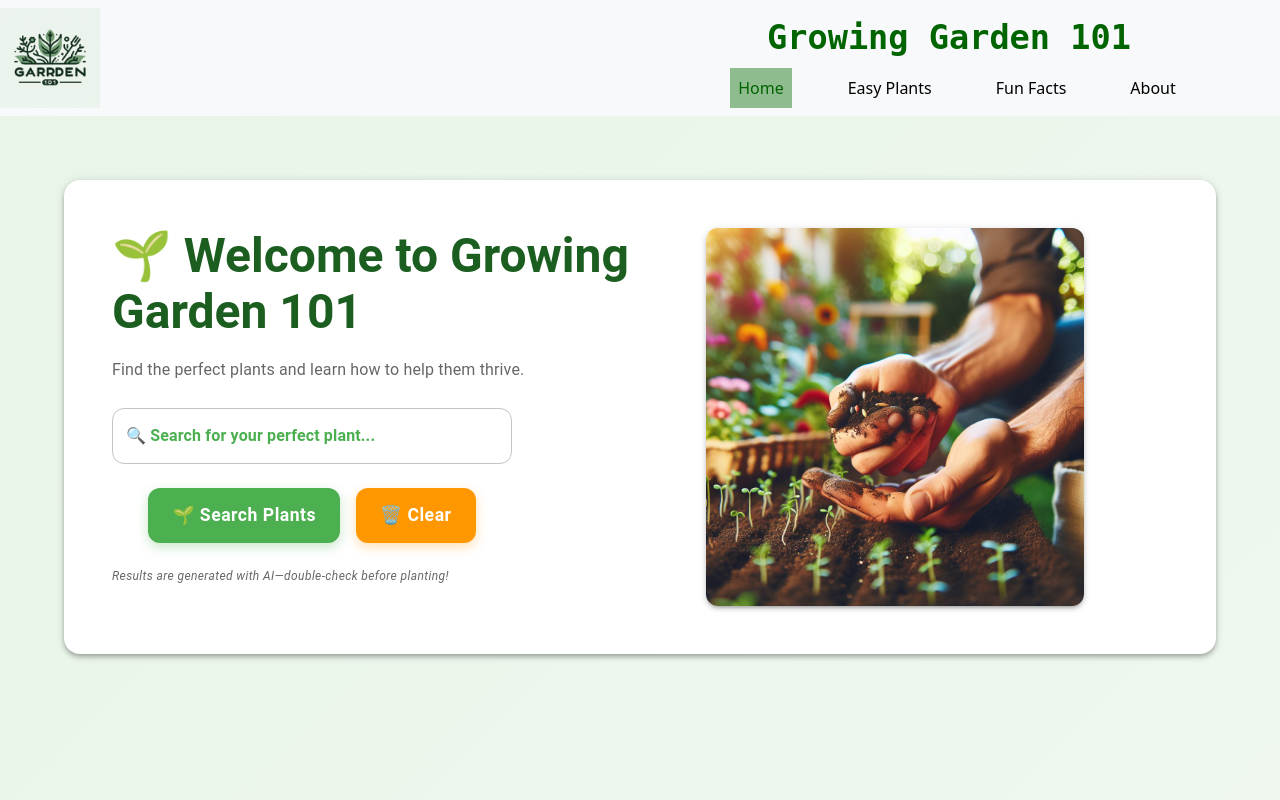
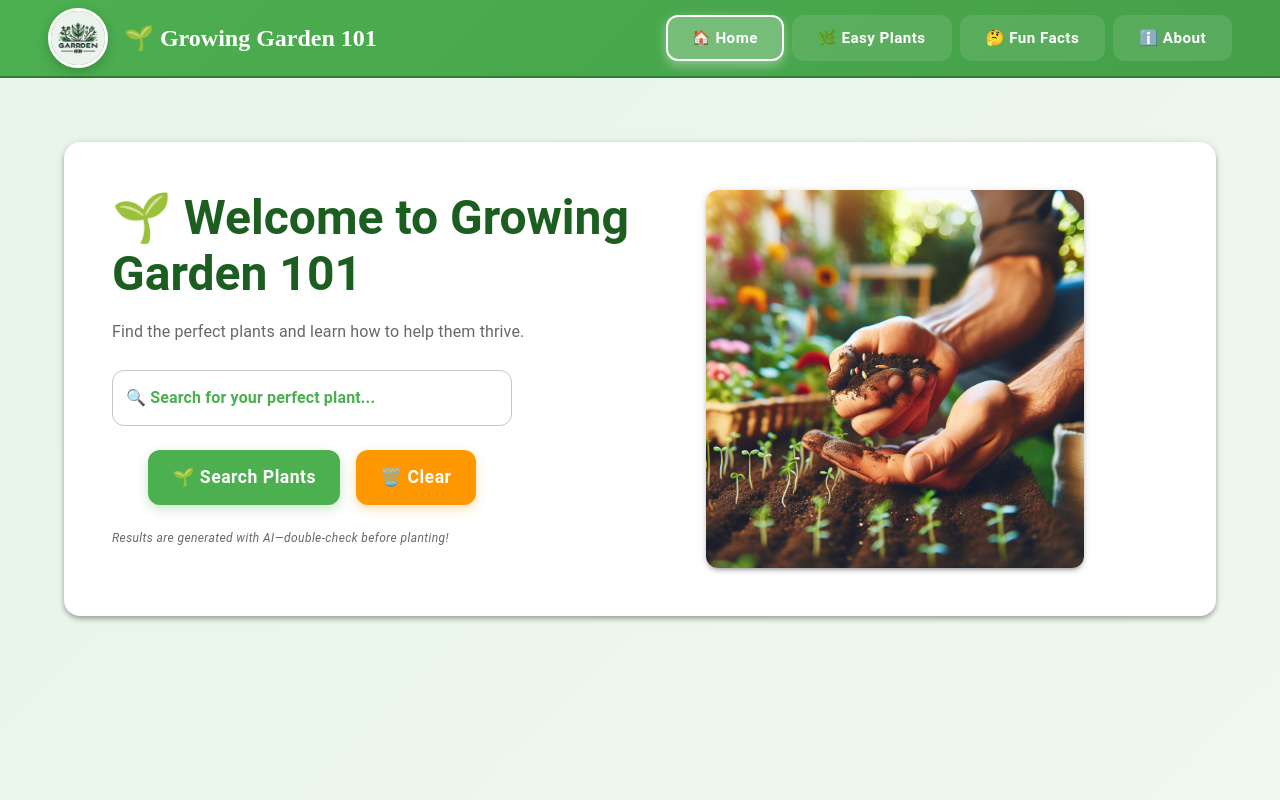
Before and after one commit to maryjohnben/growingGarden101, a React (Vite) app in the folder garden-frontend/: page / in a window 1280 px wide. Shown: the top 800 px of the page. Built offline with nearby package versions, Linux system fonts and the light colour scheme; no server answers.

Commit message:
updated navbar and loading

```diff
--- a/garden-frontend/components/NavBar.jsx
+++ b/garden-frontend/components/NavBar.jsx
@@ -1,31 +1,98 @@
-import Container from 'react-bootstrap/Container';
-import Nav from 'react-bootstrap/Nav';
-import Navbar from 'react-bootstrap/Navbar';
+import React from 'react';
+import { AppBar, Toolbar, Typography, Button, Box, Container } from '@mui/material';
 import { NavLink } from "react-router-dom";
-import logo from "../src/images/logo.jpeg"
-import'../src/index.css';
-
-
-
+import logo from "../src/images/logo.jpeg";
 
 export default function NavBar() {
   return (
-      <Navbar bg="light" data-bs-theme="dark" expand="lg" className="navbar">
-            <div className="d-flex justify-content-center justify-content-lg-start w-100">
-            <img src={logo} alt="Garden 101 Logo"
-                    className="logo"
-            style={{ width: '100px', height: 'auto'}}
-          />
-            </div>
-        <Container className="d-flex flex-column align-items-center">
-          <Navbar.Brand as={NavLink} to="/" style={{color: 'darkgreen'}}>Growing Garden 101</Navbar.Brand>
-          <Nav className="justify-content-center gap-5">
-            <Nav.Link as={NavLink} to="/" style={{color: "black"}}>Home</Nav.Link>
-            <Nav.Link as={NavLink} to="/easyPlants" style={{color: "black"}}>Easy Plants</Nav.Link>
-            <Nav.Link as={NavLink} to="/funFacts" style={{color: "black"}}>Fun Facts</Nav.Link>
-            <Nav.Link as={NavLink} to="/about" style={{color: "black"}}>About</Nav.Link>
-          </Nav>
-        </Container>
-      </Navbar>
-  )
+    <AppBar
+      position="static"
+      sx={{
+        background: 'linear-gradient(135deg, #4caf50 0%, #45a049 100%)',
+        boxShadow: '0 4px 20px rgba(76, 175, 80, 0.3)',
+        borderBottom: '2px solid #2e7d32'
+      }}
+    >
+      <Container maxWidth="xl">
+        <Toolbar sx={{ justifyContent: 'space-between', py: 1 }}>
+          {/* Logo and Brand */}
+          <Box sx={{ display: 'flex', alignItems: 'center', gap: 2 }}>
+            <Box
+              component="img"
+              src={logo}
+              alt="Garden 101 Logo"
+              sx={{
+                width: 60,
+                height: 60,
+                borderRadius: '50%',
+                border: '3px solid #ffffff',
+                boxShadow: '0 4px 12px rgba(0,0,0,0.2)',
+                transition: 'transform 0.3s ease-in-out',
+                '&:hover': {
+                  transform: 'scale(1.1)'
+                }
+              }}
+            />
+            <Typography
+              variant="h5"
+              component={NavLink}
+              to="/"
+              sx={{
+                color: '#ffffff',
+                fontWeight: 'bold',
+                textDecoration: 'none',
+                fontFamily: 'cursive',
+                '&:hover': {
+                  color: '#e8f5e8'
+                }
+              }}
+            >
+              🌱 Growing Garden 101
+            </Typography>
+          </Box>
+
+          {/* Navigation Links */}
+          <Box sx={{ display: 'flex', gap: 1 }}>
+            {[
+              { path: '/', label: '🏠 Home' },
+              { path: '/easyPlants', label: '🌿 Easy Plants' },
+              { path: '/funFacts', label: '🤔 Fun Facts' },
+              { path: '/about', label: 'ℹ️ About' }
+            ].map((item) => (
+              <Button
+                key={item.path}
+                component={NavLink}
+                to={item.path}
+                sx={{
+                  color: '#ffffff',
+                  backgroundColor: 'rgba(255, 255, 255, 0.1)',
+                  borderRadius: 3,
+                  px: 3,
+                  py: 1,
+                  fontWeight: 'bold',
+                  textTransform: 'none',
+                  fontSize: '0.95rem',
+                  border: '2px solid transparent',
+                  transition: 'all 0.3s ease-in-out',
+                  '&:hover': {
+                    backgroundColor: 'rgba(255, 255, 255, 0.2)',
+                    borderColor: '#ffffff',
+                    transform: 'translateY(-2px)',
+                    boxShadow: '0 6px 16px rgba(255, 255, 255, 0.3)'
+                  },
+                  '&.active': {
+                    backgroundColor: 'rgba(255, 255, 255, 0.25)',
+                    borderColor: '#ffffff',
+                    boxShadow: '0 4px 12px rgba(255, 255, 255, 0.4)'
+                  }
+                }}
+              >
+                {item.label}
+              </Button>
+            ))}
+          </Box>
+        </Toolbar>
+      </Container>
+    </AppBar>
+  );
 }
--- a/garden-frontend/src/pages/FunFacts.jsx
+++ b/garden-frontend/src/pages/FunFacts.jsx
@@ -21,7 +21,7 @@ export default function FunFacts() {
         },
         {
             fact: "Small pockets of air inside cranberries cause them to bounce and float in water.",
-            emoji: "🫐"
+            emoji: "🔴"
         },
         {
             fact: "The first potatoes were cultivated in Peru about 7,000 years ago.",
--- a/garden-frontend/src/pages/PlantResults.jsx
+++ b/garden-frontend/src/pages/PlantResults.jsx
@@ -1,7 +1,8 @@
 import React from "react";
 import {useState} from "react";
 import {useLocation, useNavigate} from "react-router-dom";
-import {Box, Button, Card, CardContent, Container, Typography, Paper, Grid} from "@mui/material";
+import {Box, Button, Card, CardContent, Container, Typography, Paper} from "@mui/material";
+import Grid from "@mui/material/Grid2";
 import axios from "axios";
 
 const API_BASE_URL =
@@ -63,19 +64,21 @@ export const PlantResults = () => {
                 } catch (innerError) {
                     console.error("Error processing location or POST request:", innerError);
                     setError("An error occurred while processing location data.");
-
+                } finally {
+                    setLoading(false);
                 }
             },
             (error) => {
                 console.error("Geolocation error:", error);
                 setError("Unable to get location. Please enable location services.");
+                setLoading(false);
             }
         );
     } catch (error) {
         console.error("handleLocation error:", error);
         setError(error.message);
+        setLoading(false);
     }
-    // setLoading(false);
 };
 
     return (
@@ -145,7 +148,7 @@ export const PlantResults = () => {
                                         </Typography>
 
                                         <Grid container spacing={2}>
-                                            <Grid item xs={12} sm={6}>
+                                            <Grid xs={12} sm={6}>
                                                 <Typography variant="body1" sx={{ marginBottom: 1 }}>
                                                     <strong>🔬 Scientific Name:</strong> {plant["Scientific Name"]}
                                                 </Typography>
@@ -156,7 +159,7 @@ export const PlantResults = () => {
                                                     <strong>☀️ Sun Requirements:</strong> {plant["Sun"]}
                                                 </Typography>
                                             </Grid>
-                                            <Grid item xs={12} sm={6}>
+                                            <Grid xs={12} sm={6}>
                                                 <Typography variant="body1" sx={{ marginBottom: 1 }}>
                                                     <strong>🌱 Soil Type:</strong> {plant["Soil Type"]}
                                                 </Typography>
@@ -173,6 +176,7 @@ export const PlantResults = () => {
                                             variant="contained"
                                             color={selectedPlant === plant ? "success" : "primary"}
                                             onClick={() => handleSelectPlant(plant)}
+                                            disabled={loading}
                                             sx={{
                                                 marginTop: 2,
                                                 borderRadius: 3,
@@ -255,6 +259,7 @@ export const PlantResults = () => {
                                     variant="outlined"
                                     color="secondary"
                                     onClick={() => navigate("/")}
+                                    disabled={loading}
                                     sx={{
                                         borderRadius: 3,
                                         padding: '12px 24px',
--- a/garden-frontend/src/pages/PlantSearchForm.jsx
+++ b/garden-frontend/src/pages/PlantSearchForm.jsx
@@ -6,7 +6,8 @@ export default function PlantSearchForm({
                                             plant,
                                             setPlant,
                                             HandleCancel,
-                                            HandleSubmit
+                                            HandleSubmit,
+                                            loading = false
                                         }) {
 
 
@@ -22,6 +23,7 @@ export default function PlantSearchForm({
                 label="🔍 Search for your perfect plant..."
                 variant="outlined"
                 fullWidth
+                disabled={loading}
                 sx={{
                     marginBottom: 3,
                     '& .MuiOutlinedInput-root': {
@@ -43,6 +45,31 @@ export default function PlantSearchForm({
                 onChange={handleChange}
             />
             <Box sx={{ display: 'flex', gap: 2, justifyContent: 'center' }}>
+                {loading ? (
+                    <Button
+                        sx={{
+                            backgroundColor: "#4caf50",
+                            borderRadius: 3,
+                            padding: '12px 24px',
+                            fontWeight: 'bold',
+                            textTransform: 'none',
+                            fontSize: '1.1em',
+                            boxShadow: '0 4px 12px rgba(76, 175, 80, 0.3)',
+                            '&:hover': {
+                                backgroundColor: "#45a049",
+                                transform: 'translateY(-2px)',
+                                boxShadow: '0 6px 16px rgba(76, 175, 80, 0.4)'
+                            },
+                            transition: 'all 0.3s ease'
+                        }}
+                        type="submit"
+                        variant="contained"
+                        color="primary"
+                        disabled
+                    >
+                        ⏳ Loading...
+                    </Button>
+                ) : (
                     <Button
                         sx={{
                             backgroundColor: "#4caf50",
@@ -65,6 +92,7 @@ export default function PlantSearchForm({
                     >
                         🌱 Search Plants
                     </Button>
+                )}
                 <Button
                     sx={{
                         backgroundColor: "#ff9800",
@@ -84,6 +112,7 @@ export default function PlantSearchForm({
                     type="button"
                     variant="contained"
                     onClick={HandleCancel}
+                    disabled={loading}
                 >
                     🗑️ Clear
                 </Button>
@@ -96,4 +125,5 @@ PlantSearchForm.propTypes = {
   setPlant: PropTypes.func.isRequired,
   HandleSubmit: PropTypes.func.isRequired,
   HandleCancel: PropTypes.func.isRequired,
+  loading: PropTypes.bool,
 };
```
Lines whose indentation alone changed are shown as unchanged.
